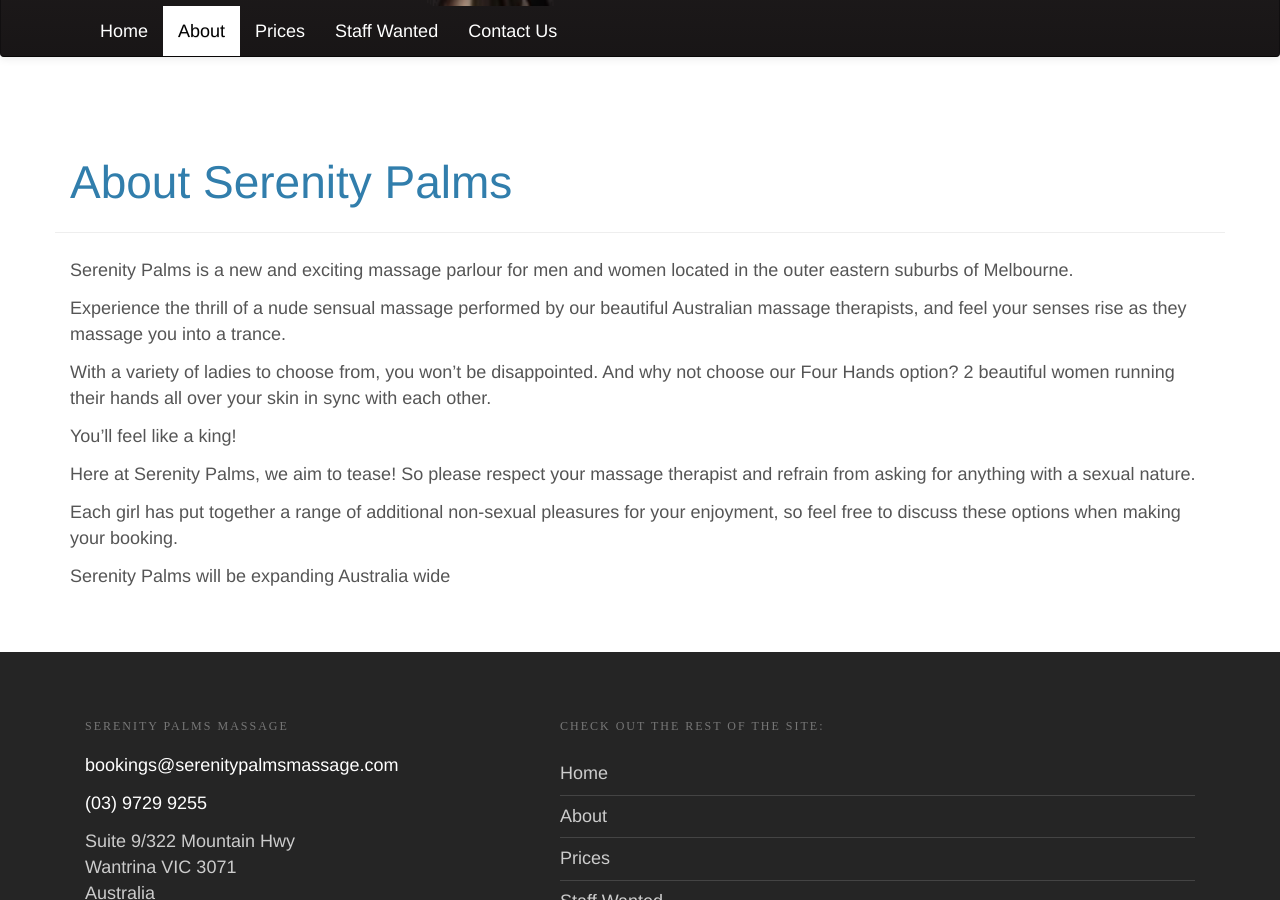
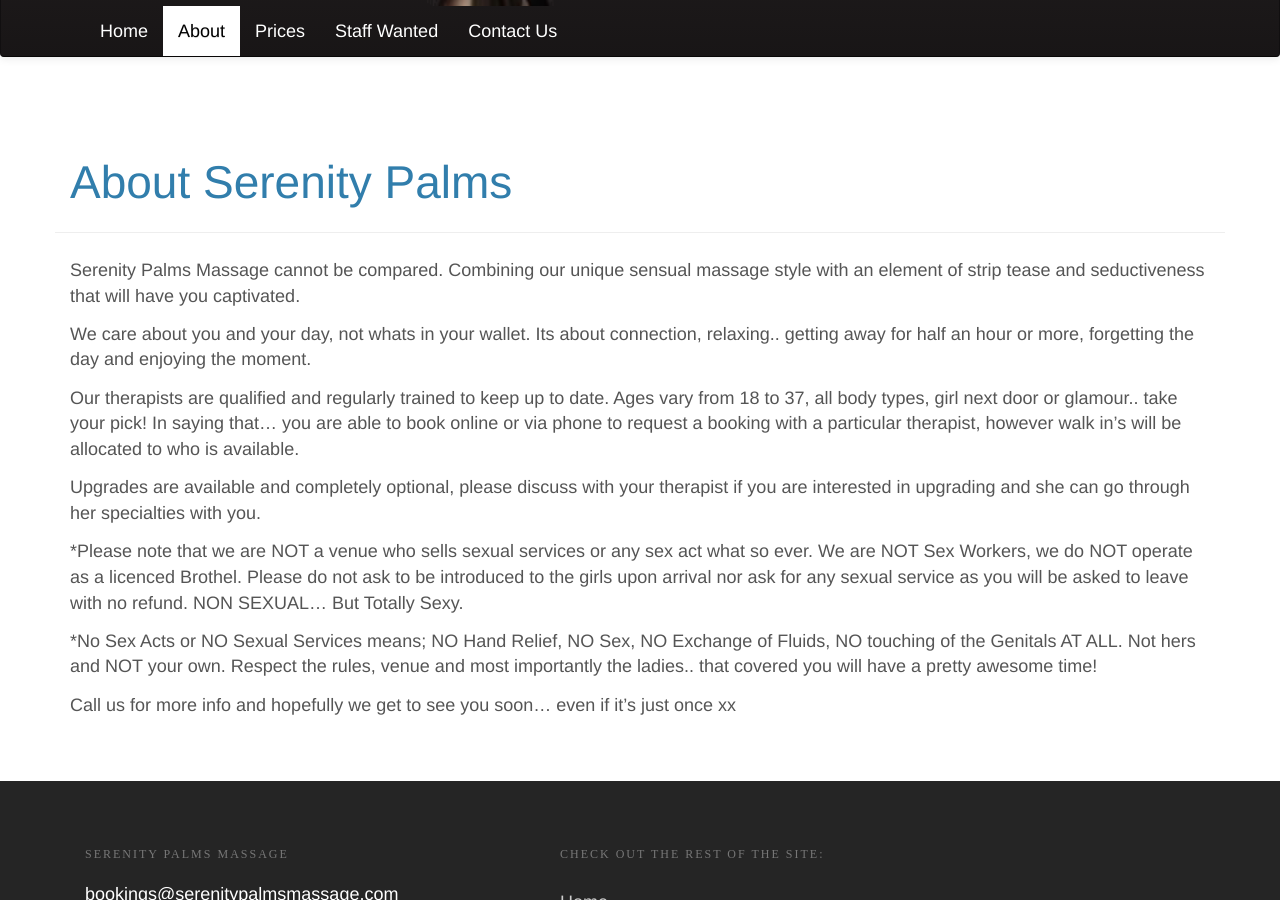
Before and after one commit to rileymason/serenitypalms.github.io, a Jekyll site: the page built from about/index.md, in a window 1280 px wide and 900 px high, scrolled down 428 px. Built offline with Jekyll 4.4.1, drawn with Linux system fonts in a browser that asks for light colours.

Commit message:
Update index.md

```diff
--- a/about/index.md
+++ b/about/index.md
@@ -3,18 +3,18 @@ title: About Serenity Palms
 layout: default
 ---
 
-Serenity Palms is a new and exciting massage parlour for men and women located in the outer eastern suburbs of Melbourne.
+Serenity Palms Massage cannot be compared. Combining our unique sensual massage style with an element of strip tease and seductiveness that will have you captivated.
 
-Experience the thrill of a nude sensual massage performed by our beautiful Australian massage therapists, and feel your senses rise as they massage you into a trance.
+We care about you and your day, not whats in your wallet. Its about connection, relaxing.. getting away for half an hour or more, forgetting the day and enjoying the moment.
 
-With a variety of ladies to choose from, you won't be disappointed. And why not choose our Four Hands option?
-2 beautiful women running their hands all over your skin in sync with each other.
+Our therapists are qualified and regularly trained to keep up to date.
+Ages vary from 18 to 37, all body types, girl next door or glamour.. take your pick! In saying that... you are able to book online or via phone to request a booking with a particular therapist, however walk in's will be allocated to who is available.
 
-You'll feel like a king!
+Upgrades are available and completely optional, please discuss with your therapist if you are interested in upgrading and she can go through her specialties with you.
 
-Here at Serenity Palms, we aim to tease!
-So please respect your massage therapist and refrain from asking for anything with a sexual nature.
+*Please note that we are NOT a venue who sells sexual services or any sex act what so ever. We are NOT Sex Workers,  we do NOT operate as a licenced Brothel. Please do not ask to be introduced to the girls upon arrival nor ask for any sexual service as you will be asked to leave with no refund. NON SEXUAL... But Totally Sexy.
 
-Each girl has put together a range of additional non-sexual pleasures for your enjoyment, so feel free to discuss these options when making your booking.
+*No Sex Acts or NO Sexual Services means; NO Hand Relief, NO Sex, NO Exchange of Fluids, NO touching of the Genitals AT ALL. Not hers and NOT your own. Respect the rules, venue and most importantly the ladies.. that covered you will have a pretty awesome time!
 
-Serenity Palms will be expanding Australia wide
+
+Call us for more info and hopefully we get to see you soon... even if it's just once xx
```
